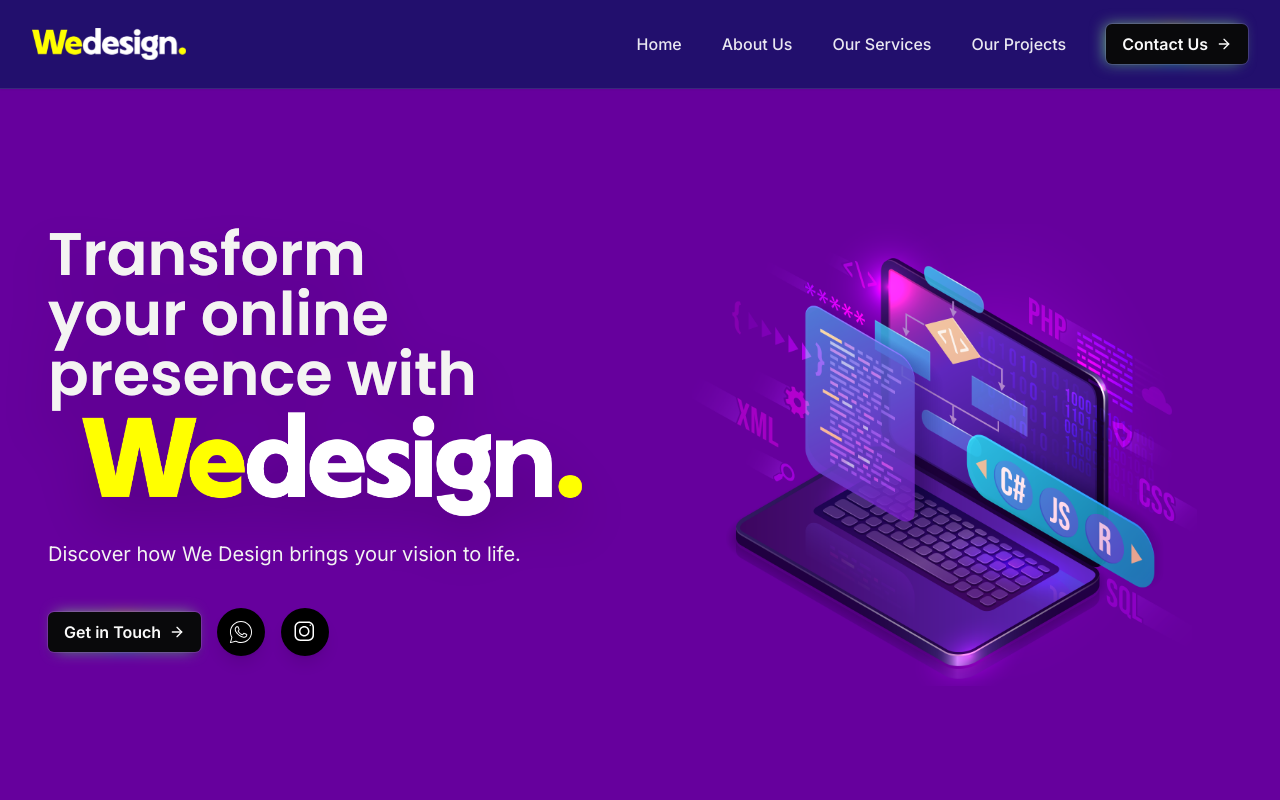
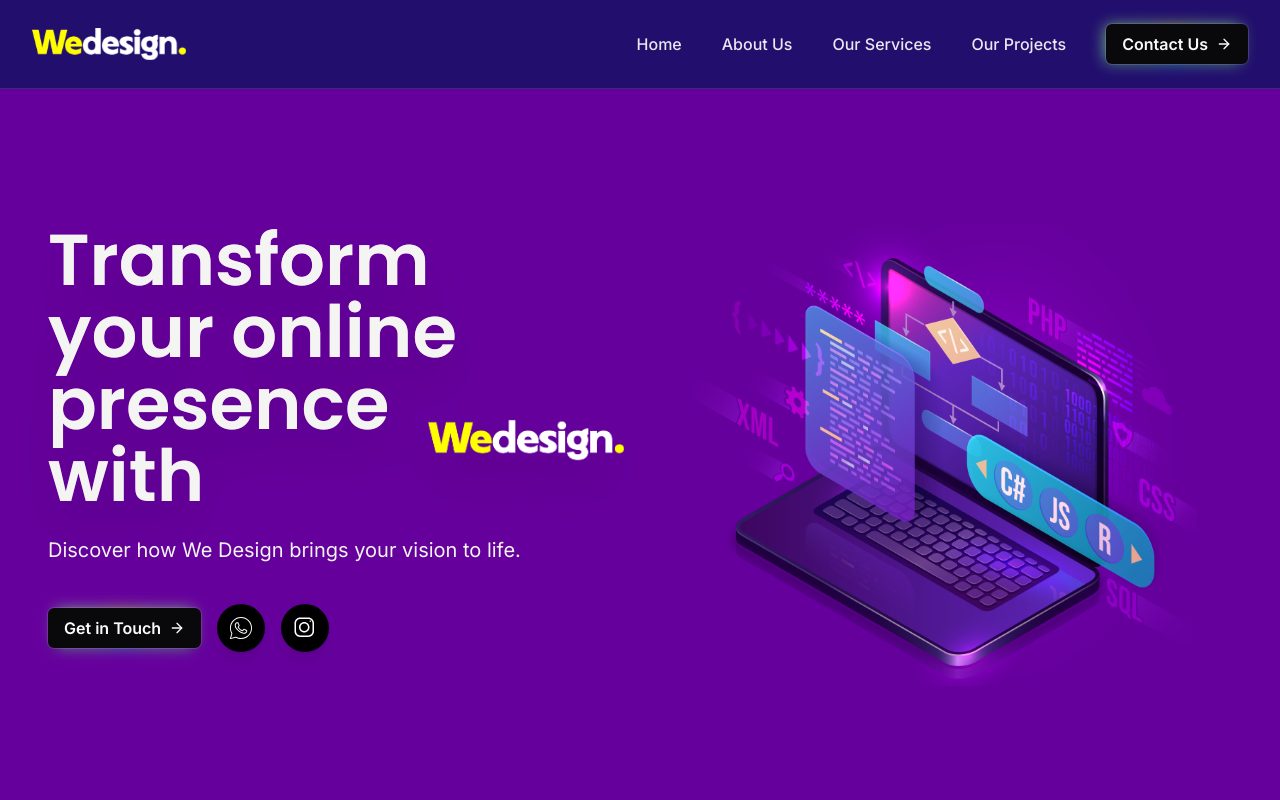
Before and after one commit to Ishan-muhammed/Wedesign.com, a React (Vite) app: page / in a window 1280 px wide. Shown: the top 800 px of the page. Built offline with nearby package versions, Linux system fonts and the light colour scheme.

Commit message:
Your descriptive message for new changes

```diff
--- a/src/pages/Index.tsx
+++ b/src/pages/Index.tsx
@@ -381,13 +381,13 @@ const Index = () => {
               heroTextVisible ? 'opacity-100 translate-x-0' : 'opacity-0 -translate-x-16'
             }`}
           >
-            <h1 className="text-4xl md:text-6xl font-poppins font-semibold mb-4 md:mb-6 we-gradient-text animate-fade-in drop-shadow-2xl text-left w-full" style={{ color: '#f4f4f2' }}>
-              <span className="block">Transform</span>
-              <span className="block">your online</span>
-              <span className="block">presence with</span>
-              <span className="block mt-2 w-full">
-                <Logo className="w-full max-w-[180px] md:max-w-[500px] h-auto align-middle" />
-              </span>
+            <h1 className="font-poppins font-semibold mb-4 md:mb-6 we-gradient-text animate-fade-in drop-shadow-2xl text-left w-full" style={{ color: '#f4f4f2' }}>
+              <div className="text-5xl md:text-7xl">Transform</div>
+              <div className="text-5xl md:text-7xl">your online</div>
+              <div className="flex items-center">
+                <span className="text-5xl md:text-7xl">presence with</span>
+                <Logo className="w-32 md:w-64 h-auto ml-4" />
+              </div>
             </h1>
             <p className="text-lg md:text-xl mb-8 md:mb-10 animate-fade-in px-0" style={{ color: '#f4f4f2', animationDelay: '200ms' }}>
               Discover how We Design brings your vision to life.
```
